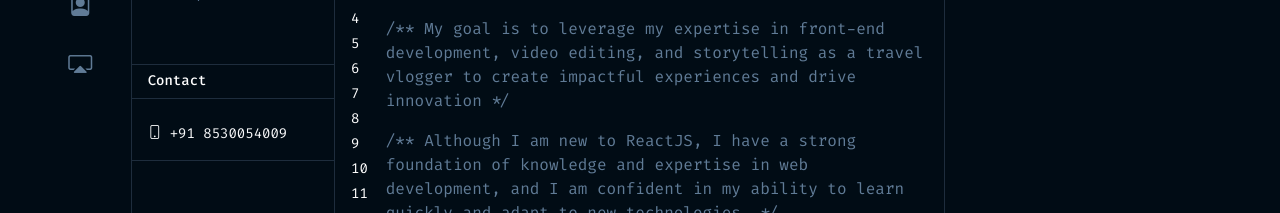
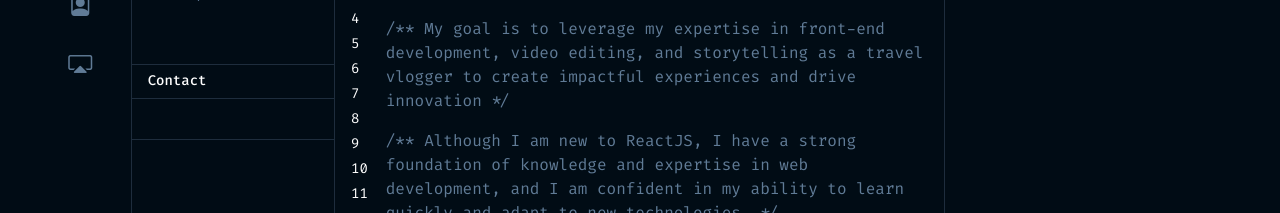
Before and after one commit to thevivekchauhan/Vivek, a React (Create React App) app: page / in a window 1280 px wide. Shown: the part 1180-1393 px from the top of the page. Built offline with nearby package versions, Linux system fonts and the light colour scheme; no server answers.

Commit message:
commit mo.

```diff
--- a/src/Components/Sections/AboutCompartments/contact.js
+++ b/src/Components/Sections/AboutCompartments/contact.js
@@ -14,9 +14,9 @@ export default function Contact() {
       <li className="list-group-item pe-cursor p-0 ">
         <a
           className=" gap-2 d-flex link-light link-offset-2 link-underline-opacity-0 "
-          href="tel:+91 8530054009"
+          // href="tel:+91 8530054009"
         >
-          <i className="bi bi-phone"></i>+91 8530054009
+          {/* <i className="bi bi-phone"></i>+91 8530054009 */}
         </a>
       </li>
     </ul>
```
